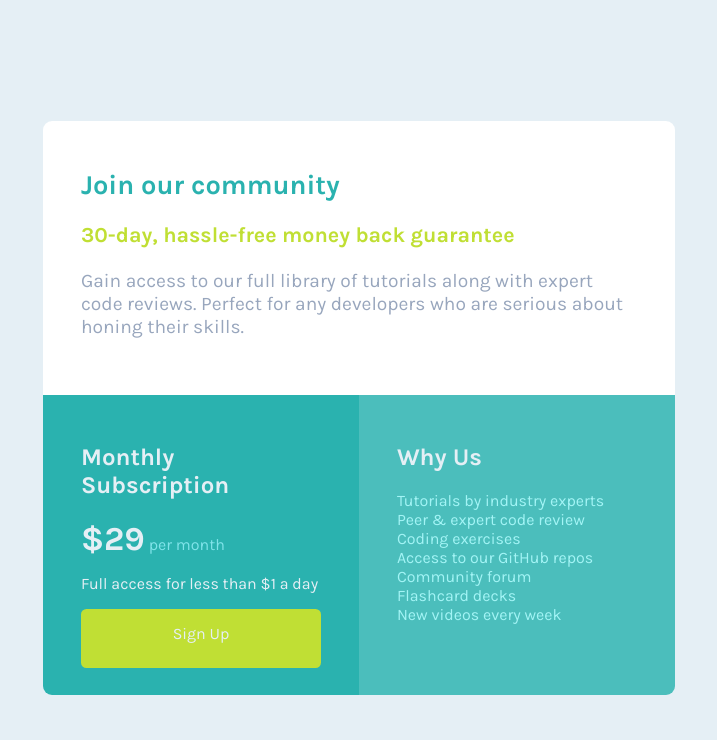
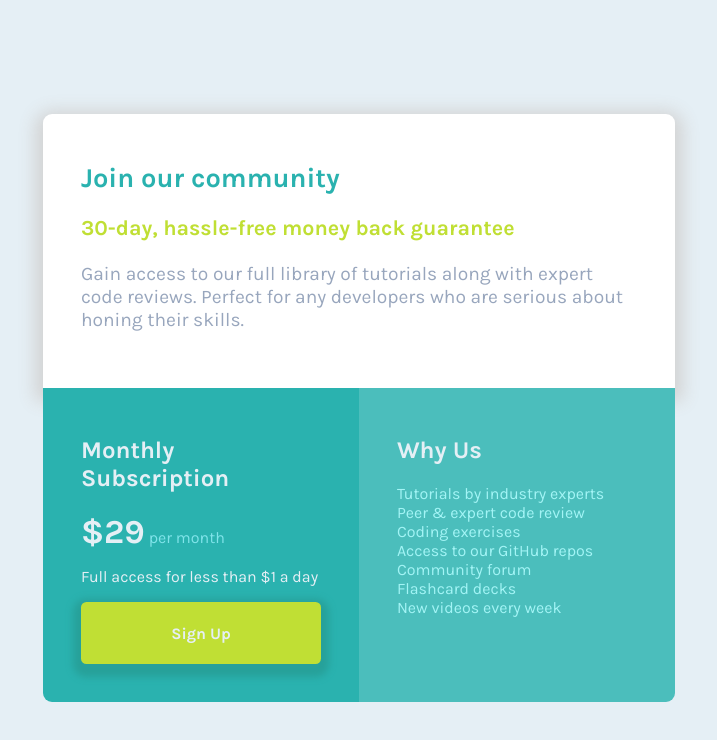
Before and after one commit to Mohsin-93/single-price-grid-component, a plain HTML site: page index.html in a window 1280 px wide. Shown: the whole page, without its empty margins (281-998 px from the left). Drawn offline with Linux system fonts and the light colour scheme.

Commit message:
sec commit

```diff
--- a/index.html
+++ b/index.html
@@ -34,6 +34,8 @@
       width: 100%;
       height: 100vh;
       background-color: var(--Light-Gray);
+      /* background-color: transparent; */
+
     }
 
     .card-main {
@@ -42,13 +44,18 @@
       max-width: 360px;
       display: grid;
       border-radius: 9px;
-      overflow: hidden;
+      /* overflow: hidden; */
 
     }
 
     .card-community {
       background-color: white;
       padding: 6%;
+      box-shadow: 0 5px 17px 8px lightgray;
+      border-top-left-radius: 9px;
+      border-top-right-radius: 9px;
+
+
     }
 
     .card-community h1 {
@@ -74,36 +81,43 @@
       overflow: hidden;
 
     }
-    .card-subscription .price{
+
+    .card-subscription .price {
       font-size: 2.1rem;
       color: var(--Light-Gray);
       font-weight: 700;
 
     }
-    .card-subscription span.period
-    {
+
+    .card-subscription span.period {
       color: hsl(183, 71%, 71%);
 
     }
+
     .card-subscription a {
       display: block;
       width: 100%;
       height: 25%;
-      padding: 6% 0;
+      padding: 9%;
       color: var(--Light-Gray);
       text-align: center;
       text-decoration: none;
       border-radius: 5.5px;
       background-color: var(--Bright-Yellow);
+      font-weight: 700;
+      box-shadow: 0px 5px 7px 8px #27a19a;
+
     }
 
     .card-chooseUs {
       padding: 6%;
       background-color: var(--Light-Cyan);
       color: var(--Light-Gray);
+      border-bottom-left-radius: 9px;
+      border-bottom-right-radius: 9px;
+    }
 
-    }
-    .card-chooseUs ul{
+    .card-chooseUs ul {
       list-style: none;
       padding-left: 0;
       color: #a3f4f5;
@@ -119,8 +133,8 @@
     .attribution a {
       color: hsl(228, 45%, 44%);
     }
-    @media screen and (min-width:660px)
-    {
+
+    @media screen and (min-width:660px) {
 
       .card-main {
         width: 50%;
@@ -155,9 +169,11 @@
 
         padding: 12%;
         padding-top: 9%;
+        border-bottom-left-radius: 9px;
 
       }
-    .card-subscription .price{
+
+      .card-subscription .price {
         font-size: 2.1rem;
 
       }
@@ -167,9 +183,11 @@
 
         padding: 12%;
         padding-top: 9%;
+        border-bottom-left-radius: unset;
 
       }
-    .card-chooseUs ul{
+
+      .card-chooseUs ul {
         list-style: none;
         padding-left: 0;
         color: #a3f4f5;
@@ -195,7 +213,7 @@
       <h2>
         Monthly Subscription
       </h2>
-      <p><span class="price">&dollar;29</span ><span class="period"> per month</span></p>
+      <p><span class="price">&dollar;29</span><span class="period"> per month</span></p>
       <p>
         Full access for less than &dollar;1 a day
       </p>
```
Lines whose indentation alone changed are shown as unchanged.
